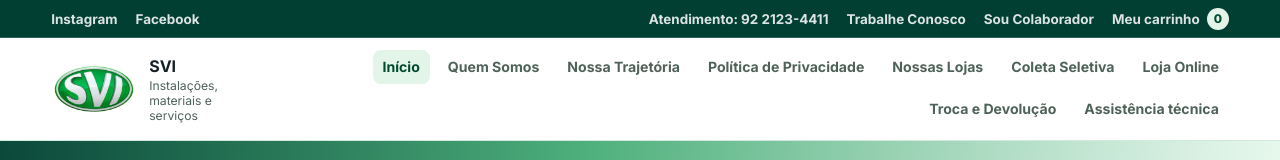
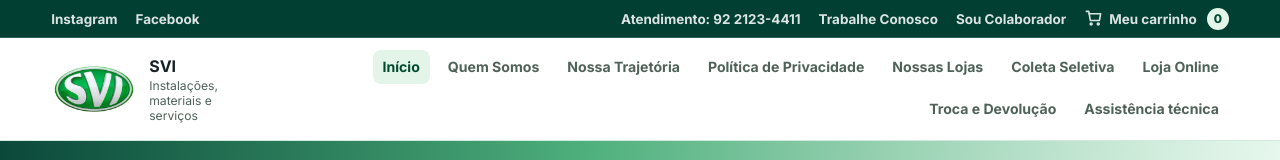
Before and after one commit to victords97/NewSVI, a React (Vite) app: page / in a window 1280 px wide. Shown: the top 160 px of the page. Built offline with nearby package versions, Linux system fonts and the light colour scheme.

Commit message:
Add cart icon to header

```diff
--- a/src/main.jsx
+++ b/src/main.jsx
@@ -79,7 +79,13 @@ function Header({ cartQuantity }) {
         <span className="phone">Atendimento: 92 2123-4411</span>
         <a className="account-link" href={sviLinks.jobs} target="_blank" rel="noreferrer">Trabalhe Conosco</a>
         <a className="account-link" href={sviLinks.collaborator} target="_blank" rel="noreferrer">Sou Colaborador</a>
-        <Link className="cart-link" to="/produtos#carrinho">Meu carrinho <span>{cartQuantity}</span></Link>
+        <Link className="cart-link" to="/produtos#carrinho" aria-label={`Meu carrinho com ${cartQuantity} itens`}>
+          <svg aria-hidden="true" viewBox="0 0 24 24">
+            <path d="M6 6h15l-1.5 8.5H8L6 3H3" />
+            <path d="M9 20a1.2 1.2 0 1 0 0-2.4A1.2 1.2 0 0 0 9 20Zm9 0a1.2 1.2 0 1 0 0-2.4A1.2 1.2 0 0 0 18 20Z" />
+          </svg>
+          Meu carrinho <span>{cartQuantity}</span>
+        </Link>
       </div>
 
       <div className="main-nav">
--- a/styles.css
+++ b/styles.css
@@ -84,6 +84,23 @@ img {
   color: var(--green-dark);
   font-size: 0.75rem;
   font-weight: 800;
+}
+
+.cart-link {
+  display: inline-flex;
+  align-items: center;
+  gap: 6px;
+}
+
+.cart-link svg {
+  width: 19px;
+  height: 19px;
+  fill: none;
+  stroke: currentColor;
+  stroke-linecap: round;
+  stroke-linejoin: round;
+  stroke-width: 2;
+  flex: 0 0 auto;
 }
 
 .main-nav {
```
